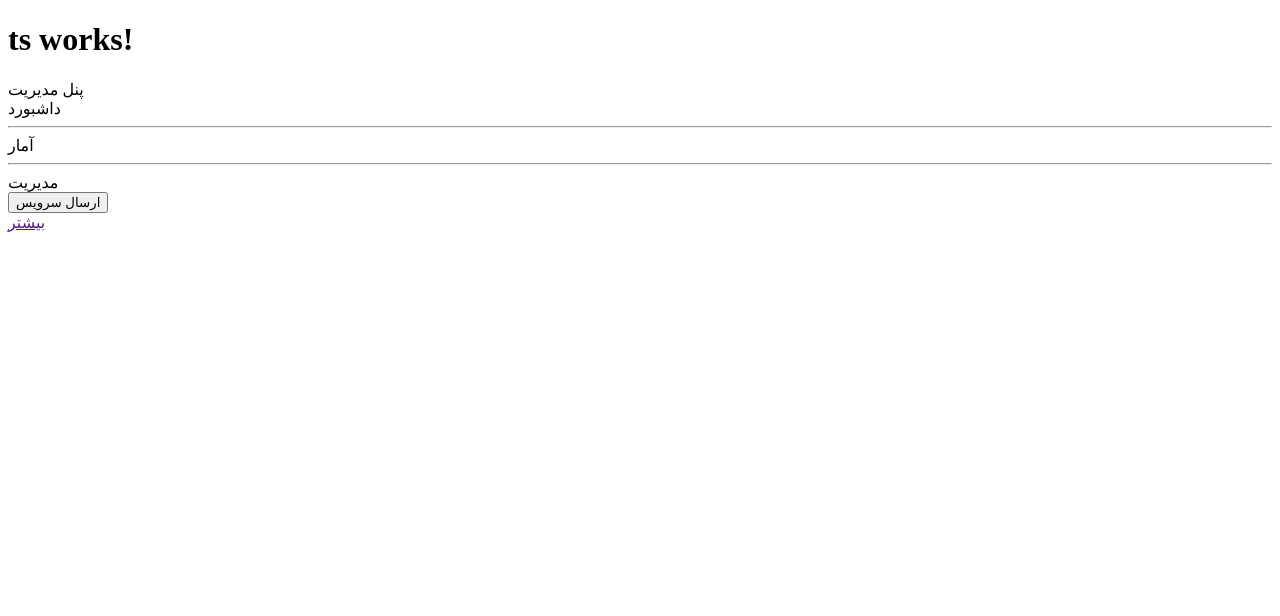
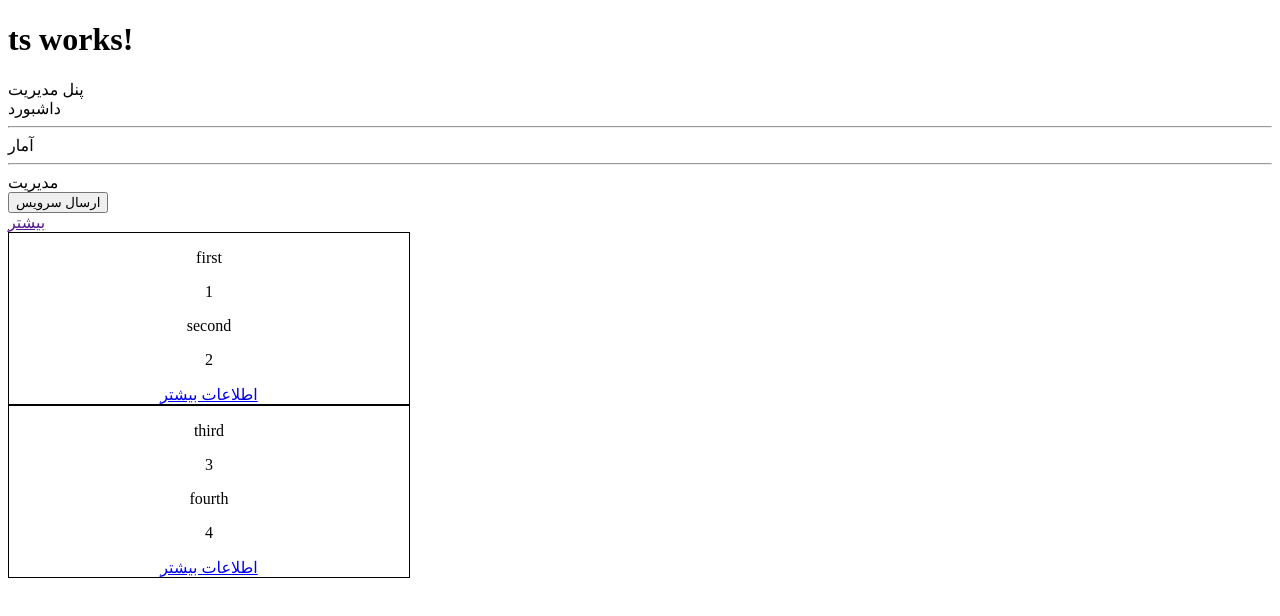
Before and after one commit to alipunisher7/dropp.github.com, an Angular app: page / in a window 1280 px wide. Shown: the top 616 px of the page. Built offline with nearby package versions, Linux system fonts and the light colour scheme.

Commit message:
dashbord-card added

```diff
--- a/src/app/app.component.html
+++ b/src/app/app.component.html
@@ -2,3 +2,4 @@
   {{title}}
 </h1>
 <ts-sidebar></ts-sidebar>
+<ts-dashbord-cards *ngFor="let card of cards" [cardInput]="card"></ts-dashbord-cards>
--- a/src/app/app.component.ts
+++ b/src/app/app.component.ts
@@ -1,10 +1,20 @@
 import { Component } from '@angular/core';
-import {SidebarComponent} from './sidebar'
+import {SidebarComponent} from './sidebar';
+import {DashbordCardsComponent} from './dashbord-cards';
 @Component({
   selector: 'ts-root',
   templateUrl: './app.component.html',
   styleUrls: ['./app.component.scss']
 })
 export class AppComponent {
+  cards= [
+    {title1: 'first', number1: 1 ,title2: 'second', number2: 2, link:"/first"},
+    {title1: 'third', number1: 3 ,title2: 'fourth', number2: 4, link:"/first"}
+
+  ]
   title = 'ts works!';
+
+  constructor() {
+
+  }
 }
--- a/src/app/app.module.ts
+++ b/src/app/app.module.ts
@@ -6,11 +6,13 @@ import { HttpModule } from '@angular/http';
 import { AppRoutingModule } from './app-routing.module';
 import { AppComponent } from './app.component';
 import { SidebarComponent } from './sidebar/sidebar.component';
+import { DashbordCardsComponent } from './dashbord-cards/dashbord-cards.component';
 
 @NgModule({
   declarations: [
     AppComponent,
-    SidebarComponent
+    SidebarComponent,
+    DashbordCardsComponent
   ],
   imports: [
     BrowserModule,
--- /dev/null
+++ b/src/app/dashbord-cards/dashbord-cards.component.html
@@ -0,0 +1,11 @@
+<div id="cards" style="border: 1px solid black; width:400px">
+  <div id="body" style="text-align:center">
+    <p>{{cardInput.title1}}</p>
+    <p>{{cardInput.number1}}</p>
+    <p>{{cardInput.title2}}</p>
+    <p>{{cardInput.number2}}</p>
+  </div>
+  <div id="footer" style="text-align:center">
+    <a href="{{cardInput.link}}" >اطلاعات بیشتر</a>
+  </div>
+</div>
--- /dev/null
+++ b/src/app/dashbord-cards/dashbord-cards.component.ts
@@ -0,0 +1,17 @@
+import { Component, OnInit , Input , Output , EventEmitter } from '@angular/core';
+
+@Component({
+  selector: 'ts-dashbord-cards',
+  templateUrl: './dashbord-cards.component.html',
+  styleUrls: ['./dashbord-cards.component.scss']
+})
+export class DashbordCardsComponent implements OnInit {
+ @Input () cardInput: {title1:string , number1:number ,title2:string , number2:number, link:string};
+
+  constructor() { }
+
+  ngOnInit() {
+
+  }
+
+}
--- /dev/null
+++ b/src/app/dashbord-cards/index.ts
@@ -0,0 +1 @@
+export {DashbordCardsComponent} from './dashbord-cards.component';
```
Also changed, not shown: src/app/dashbord-cards/dashbord-cards.component.scss (added), 1 other file (tests, documents, lock files or other folders).
